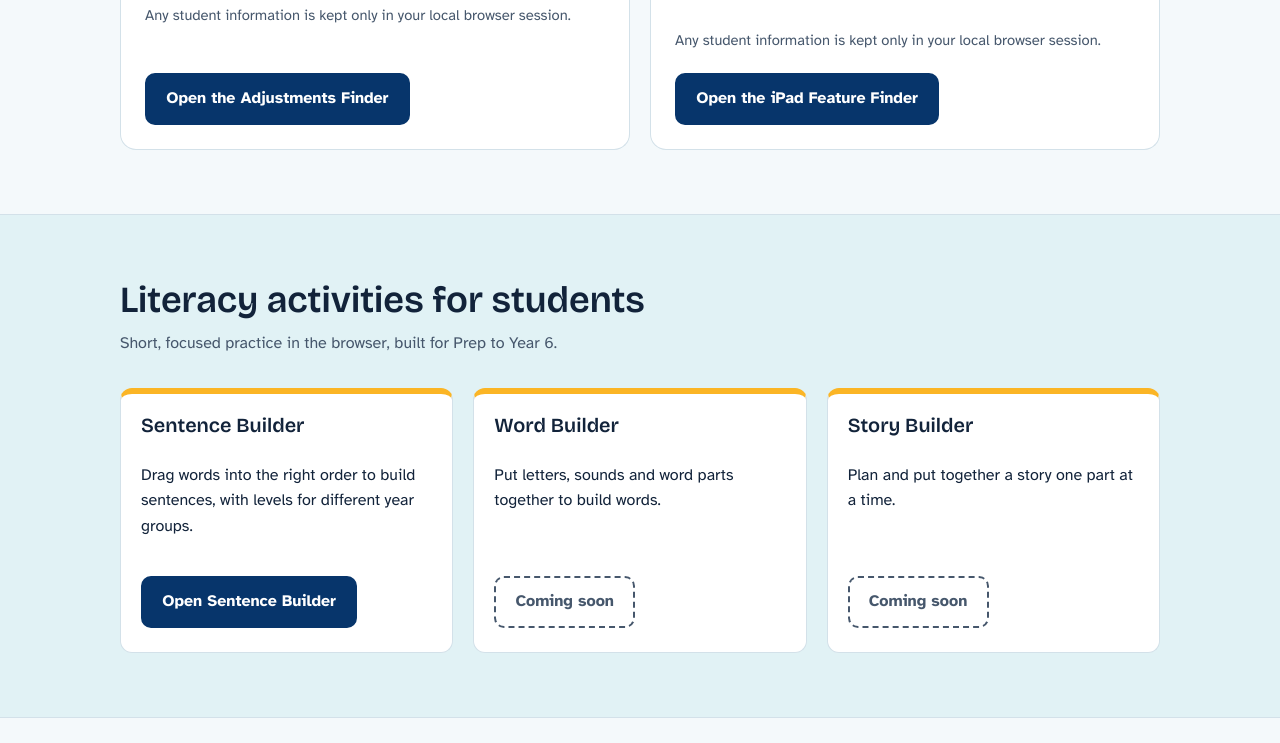
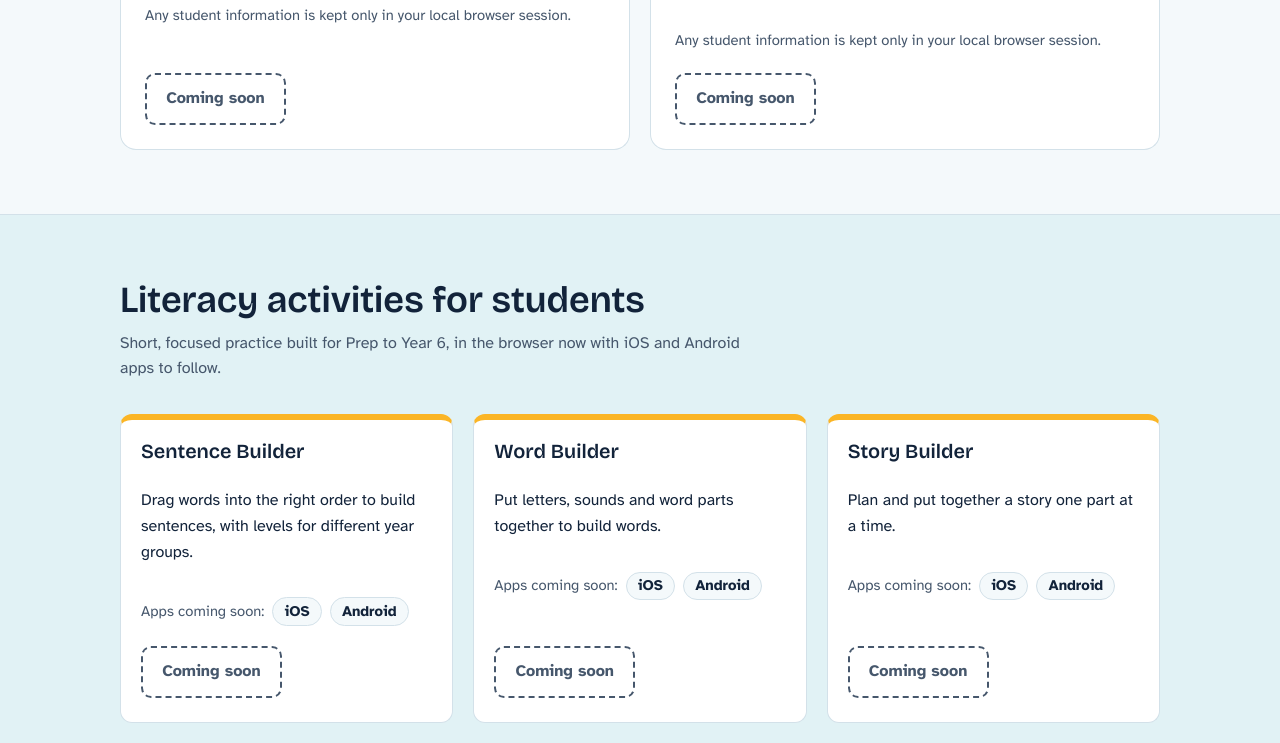
Before and after one commit to stripytanktop/amicaed_au, a plain HTML site: page index.html in a window 1280 px wide. Shown: the part 1417-2160 px from the top of the page. Drawn offline with nearby package versions, Linux system fonts and the light colour scheme.

Commit message:
Add files via upload

```diff
--- a/index.html
+++ b/index.html
@@ -65,6 +65,8 @@ section.block>.wrap>h2{font-size:clamp(1.6rem,3.6vw,2.3rem);font-weight:800}
 .card .kind{margin:0 0 .35rem;font-size:.95rem;color:var(--teal-ink);font-weight:700}
 .card h3{font-size:1.45rem;font-weight:800;margin-bottom:.6rem}
 .card.act h3{font-size:1.25rem}
+.apps{display:flex;align-items:center;gap:.5rem;flex-wrap:wrap;margin:1rem 0 0;font-size:.92rem;color:var(--muted)}
+.apps .chip{border:1px solid var(--line);background:var(--bg);color:var(--text);border-radius:999px;padding:.1rem .7rem;font-weight:700}
 .card h4{margin:1.1rem 0 .35rem;font-size:1rem}
 .card ul{margin:0;padding-left:1.15rem}
 .card li{margin:.2rem 0}
@@ -137,7 +139,7 @@ footer.site a{font-weight:700}
     <p class="sub">Each one starts from what you see in your classroom and ends with you deciding what to trial.</p>
     <div class="grid two">
       <article class="card">
-        <p class="kind">Classroom </p>
+        <p class="kind">Classroom adjustments</p>
         <h3>Adjustments Finder</h3>
         <p>Start with what you are seeing in the classroom. Describe or select the barriers a student is facing, then explore adjustments and strategies you could trial.</p>
         <h4>What it helps you do</h4>
@@ -151,7 +153,7 @@ footer.site a{font-weight:700}
         <p class="small">Any student information is kept only in your local browser session.</p>
         <div class="spacer"></div>
         <!-- To launch: set href to the live URL and delete aria-disabled; change the label -->
-        <a class="open" href="/adjustments/index.html" >Open the Adjustments Finder</a>
+        <a class="open" href="#" aria-disabled="true">Coming soon</a>
       </article>
       <article class="card">
         <p class="kind">Technology supports</p>
@@ -167,7 +169,7 @@ footer.site a{font-weight:700}
         <p>Confident, practical use of the technology students already have, so the right support is found quickly, trialled properly and reviewed.</p>
         <p class="small">Any student information is kept only in your local browser session.</p>
         <div class="spacer"></div>
-        <a class="open" href="/ipad-feature/index.html" >Open the iPad Feature Finder</a>
+        <a class="open" href="#" aria-disabled="true">Coming soon</a>
       </article>
     </div>
   </div>
@@ -176,23 +178,26 @@ footer.site a{font-weight:700}
 <section class="block alt" id="activities">
   <div class="wrap">
     <h2>Literacy activities for students</h2>
-    <p class="sub">Short, focused practice in the browser, built for Prep to Year 6.</p>
+    <p class="sub">Short, focused practice built for Prep to Year 6, in the browser now with iOS and Android apps to follow.</p>
     <div class="grid three">
       <article class="card act">
         <h3>Sentence Builder</h3>
         <p>Drag words into the right order to build sentences, with levels for different year groups.</p>
+        <p class="apps"><span>Apps coming soon:</span><span class="chip">iOS</span><span class="chip">Android</span></p>
         <div class="spacer"></div>
-        <a class="open" href="/sentence-builder/index.html" >Open Sentence Builder</a>
+        <a class="open" href="#" aria-disabled="true">Coming soon</a>
       </article>
       <article class="card act">
         <h3>Word Builder</h3>
         <p>Put letters, sounds and word parts together to build words.</p>
+        <p class="apps"><span>Apps coming soon:</span><span class="chip">iOS</span><span class="chip">Android</span></p>
         <div class="spacer"></div>
         <a class="open" href="#" aria-disabled="true">Coming soon</a>
       </article>
       <article class="card act">
         <h3>Story Builder</h3>
         <p>Plan and put together a story one part at a time.</p>
+        <p class="apps"><span>Apps coming soon:</span><span class="chip">iOS</span><span class="chip">Android</span></p>
         <div class="spacer"></div>
         <a class="open" href="#" aria-disabled="true">Coming soon</a>
       </article>
```
